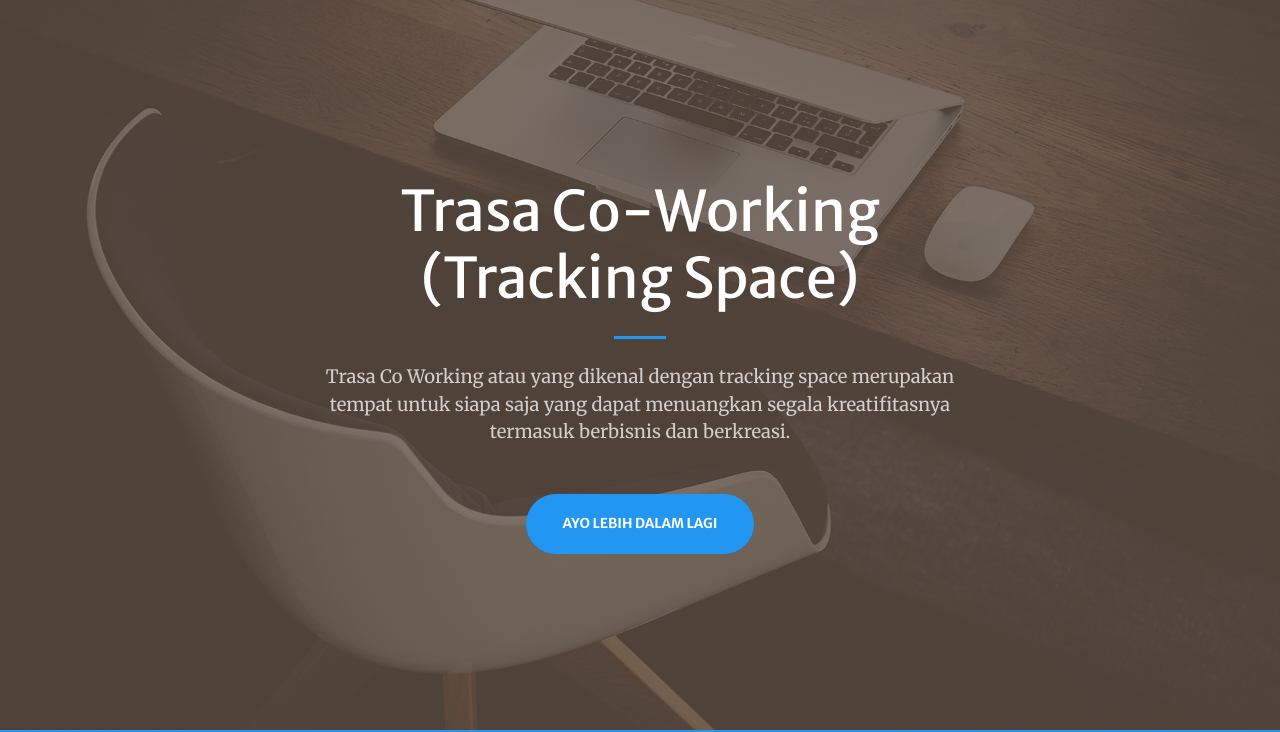
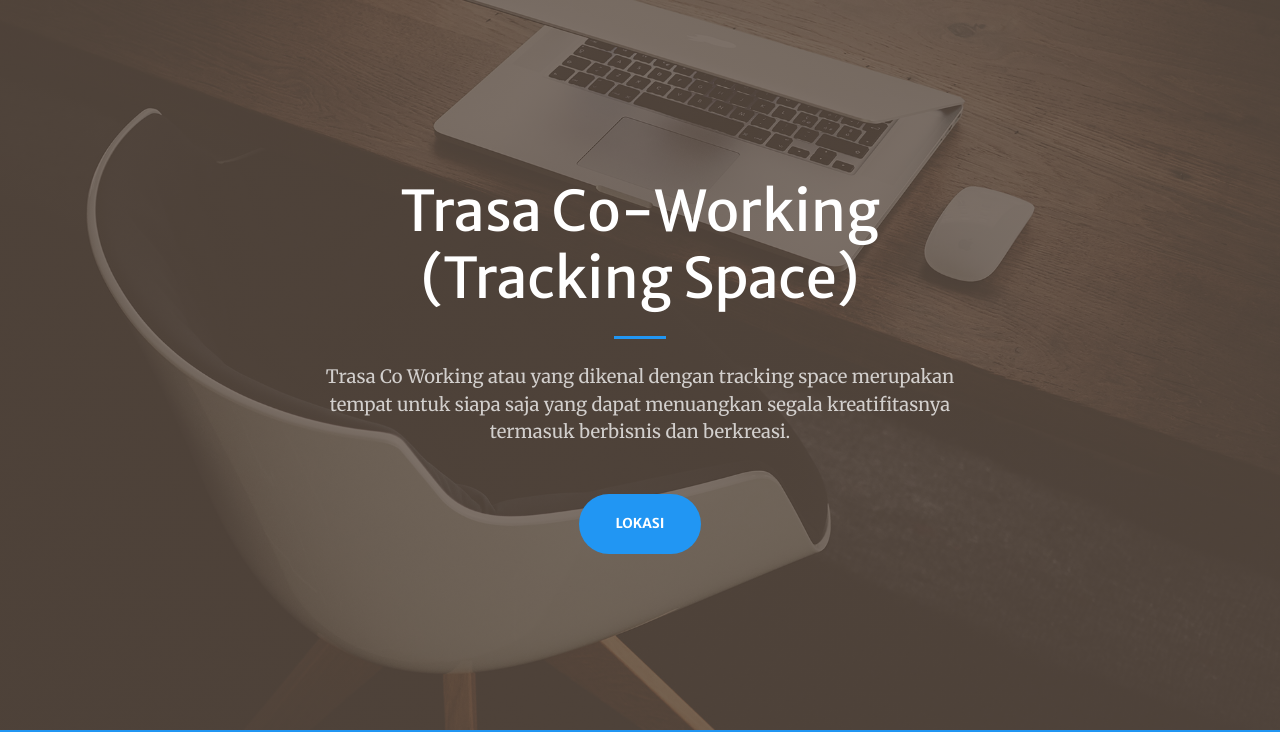
Before and after one commit to DaruPusaka/trasaword, a plain HTML site: page index.html in a window 1280 px wide. Shown: the part 70-802 px from the top of the page. Drawn offline with nearby package versions, Linux system fonts and the light colour scheme; some packages are replaced by stand-ins of ours; a script that the page names is missing.

Commit message:
nambah lagi gan Lokasi di button yang ada di home

```diff
--- a/index.html
+++ b/index.html
@@ -47,7 +47,7 @@
                     </div>
                     <div class="col-lg-8 align-self-baseline">
                         <p class="text-white-75 mb-5">Trasa Co Working atau yang dikenal dengan tracking space merupakan tempat untuk siapa saja yang dapat menuangkan segala kreatifitasnya termasuk berbisnis dan berkreasi.</p>
-                        <a class="btn btn-primary btn-xl" href="#about">Ayo Lebih Dalam lagi</a>
+                        <a class="btn btn-primary btn-xl" href="https://goo.gl/maps/DEVUZho31k35DpG88">Lokasi</a>
                     </div>
                 </div>
             </div>
```
